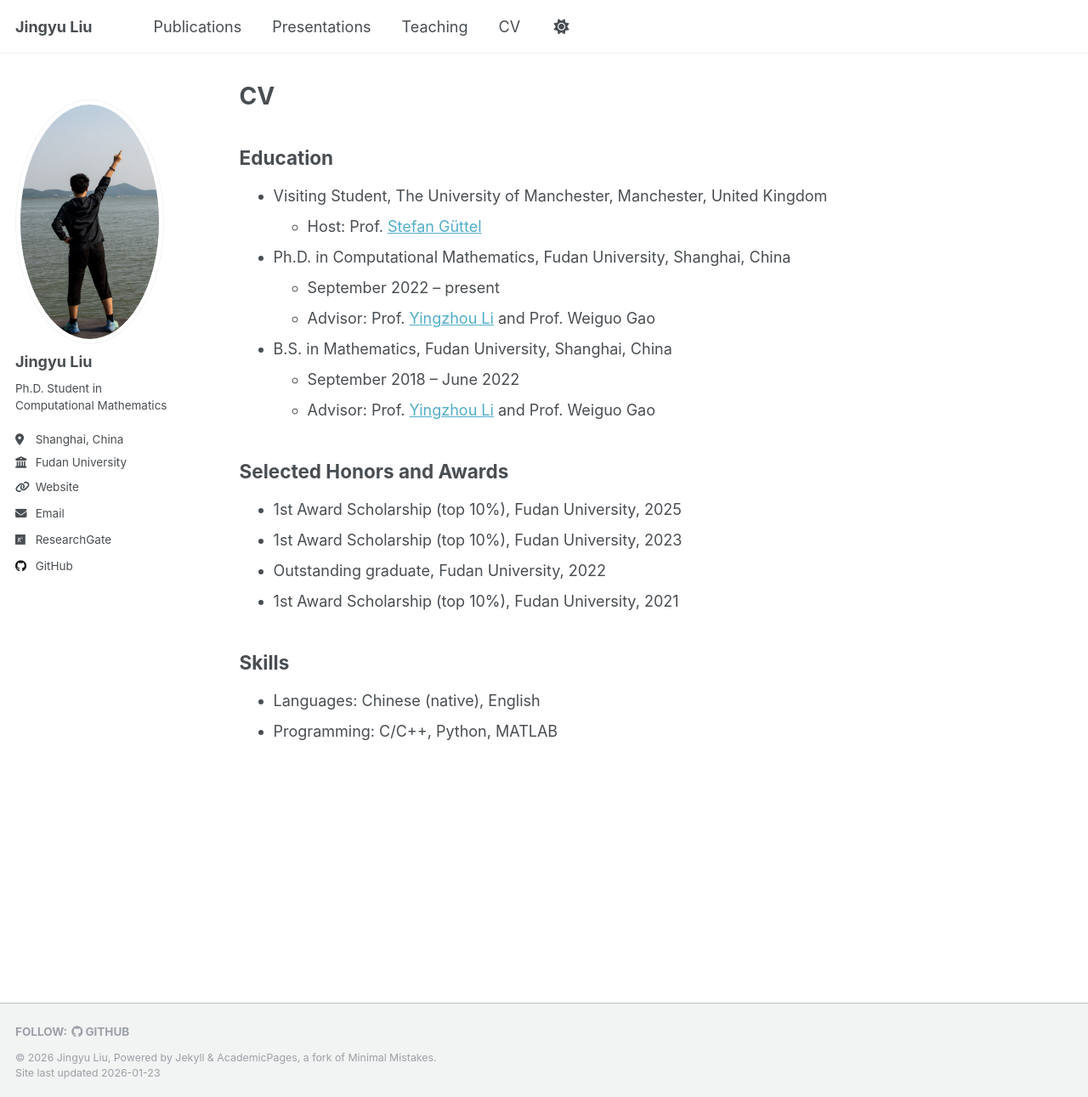
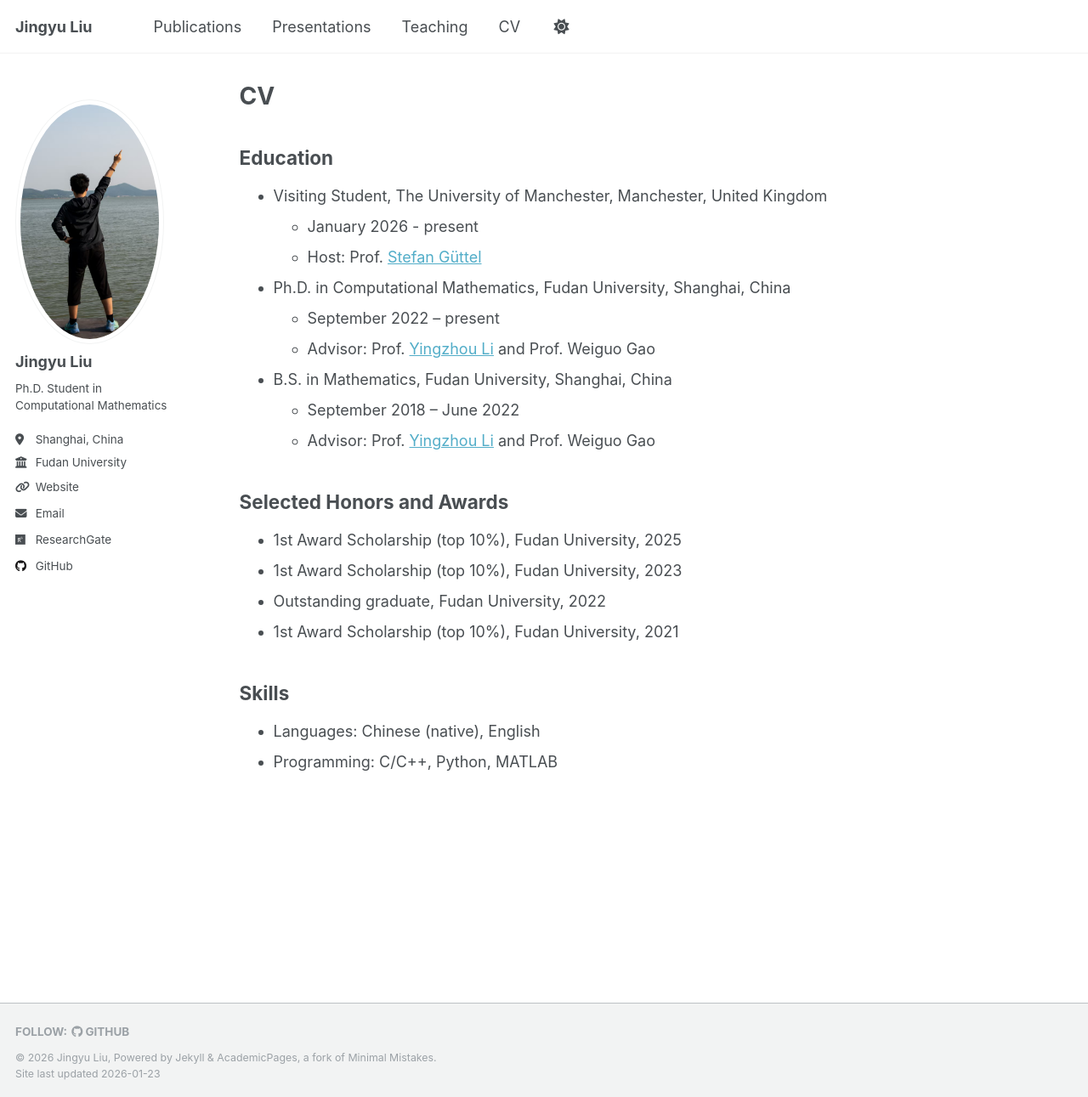
Before and after one commit to JingyuLiuMath/JingyuLiuMath.github.io, a Jekyll site: the page built from _pages/cv.md, in a window 1280 px wide and 1291 px high. Shown: the whole window at 85% size. Built offline with Jekyll 4.4.1, drawn with Linux system fonts in a browser that asks for light colours.

Commit message:
update UoM

```diff
--- a/_pages/cv.md
+++ b/_pages/cv.md
@@ -10,7 +10,7 @@ author_profile: true
 ## Education
 
 * Visiting Student, The University of Manchester, Manchester, United Kingdom
-  <!-- * January 2026 - present -->
+  * January 2026 - present
   * Host: Prof. [Stefan Güttel](https://guettel.com/)
 * Ph.D. in Computational Mathematics, Fudan University, Shanghai, China
   * September 2022 – present
```
